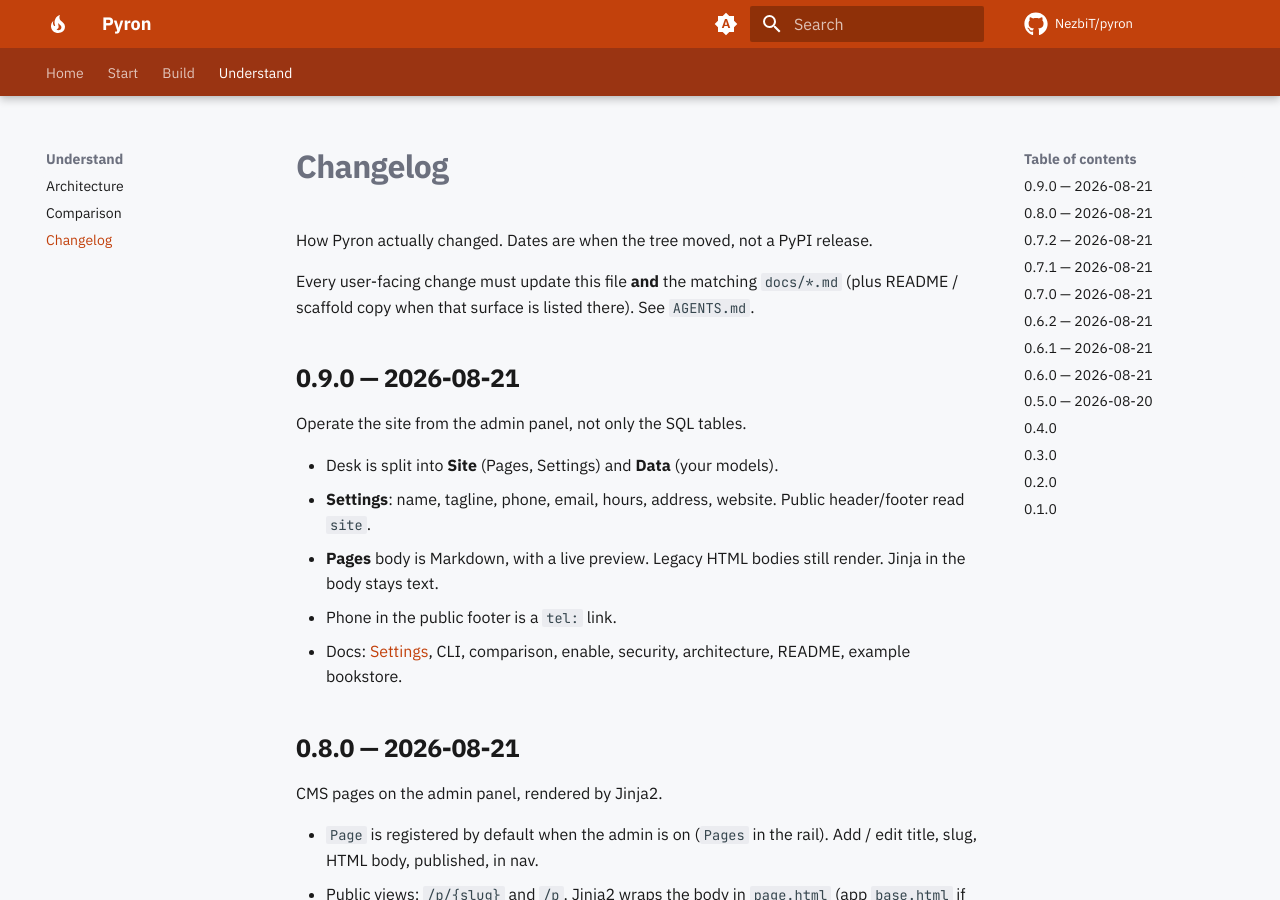
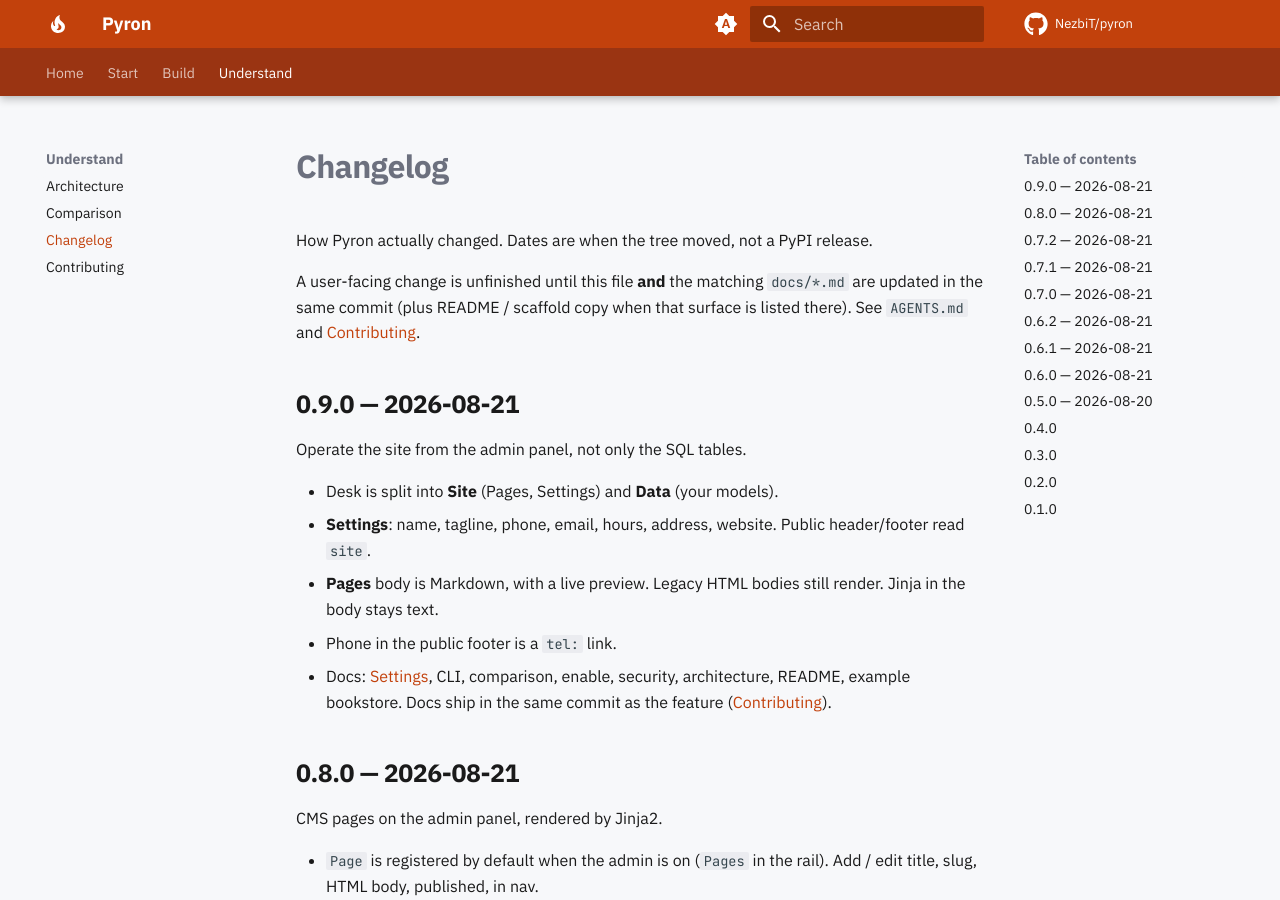
Before and after one commit to NezbiT/pyron, an MkDocs documentation site: the page built from docs/changelog.md, in a window 1280 px wide and 900 px high. Built offline with MkDocs 1.6.1 and Material for MkDocs 9.7.7, drawn with Linux system fonts in a browser that asks for light colours; comment, search, counter and statistics services are not loaded.

Commit message:
Docs ship with the feature, not after
Spell out the rule in AGENTS.md, CHANGELOG, and a Contributing page on the docs site.

```diff
--- a/CHANGELOG.md
+++ b/CHANGELOG.md
@@ -2,7 +2,7 @@
 
 How Pyron actually changed. Dates are when the tree moved, not a PyPI release.
 
-Every user-facing change must update this file **and** the matching `docs/*.md` (plus README / scaffold copy when that surface is listed there). See `AGENTS.md`.
+A user-facing change is unfinished until this file **and** the matching `docs/*.md` are updated in the same commit (plus README / scaffold copy when that surface is listed there). See `AGENTS.md` and [Contributing](docs/contributing.md).
 
 ## 0.9.0 — 2026-08-21
 
@@ -12,7 +12,7 @@
 - **Settings**: name, tagline, phone, email, hours, address, website. Public header/footer read `site`.
 - **Pages** body is Markdown, with a live preview. Legacy HTML bodies still render. Jinja in the body stays text.
 - Phone in the public footer is a `tel:` link.
-- Docs: [Settings](docs/admin.md#settings), CLI, comparison, enable, security, architecture, README, example bookstore.
+- Docs: [Settings](docs/admin.md#settings), CLI, comparison, enable, security, architecture, README, example bookstore. Docs ship in the same commit as the feature ([Contributing](docs/contributing.md)).
 
 ## 0.8.0 — 2026-08-21
 
--- a/mkdocs.yml
+++ b/mkdocs.yml
@@ -107,3 +107,4 @@
       - Architecture: architecture.md
       - Comparison: comparison.md
       - Changelog: changelog.md
+      - Contributing: contributing.md
```
Also changed, not shown: AGENTS.md (+8 -4 lines), docs/contributing.md (added, +16 -0 lines), docs/index.md (+1 -0 lines).
